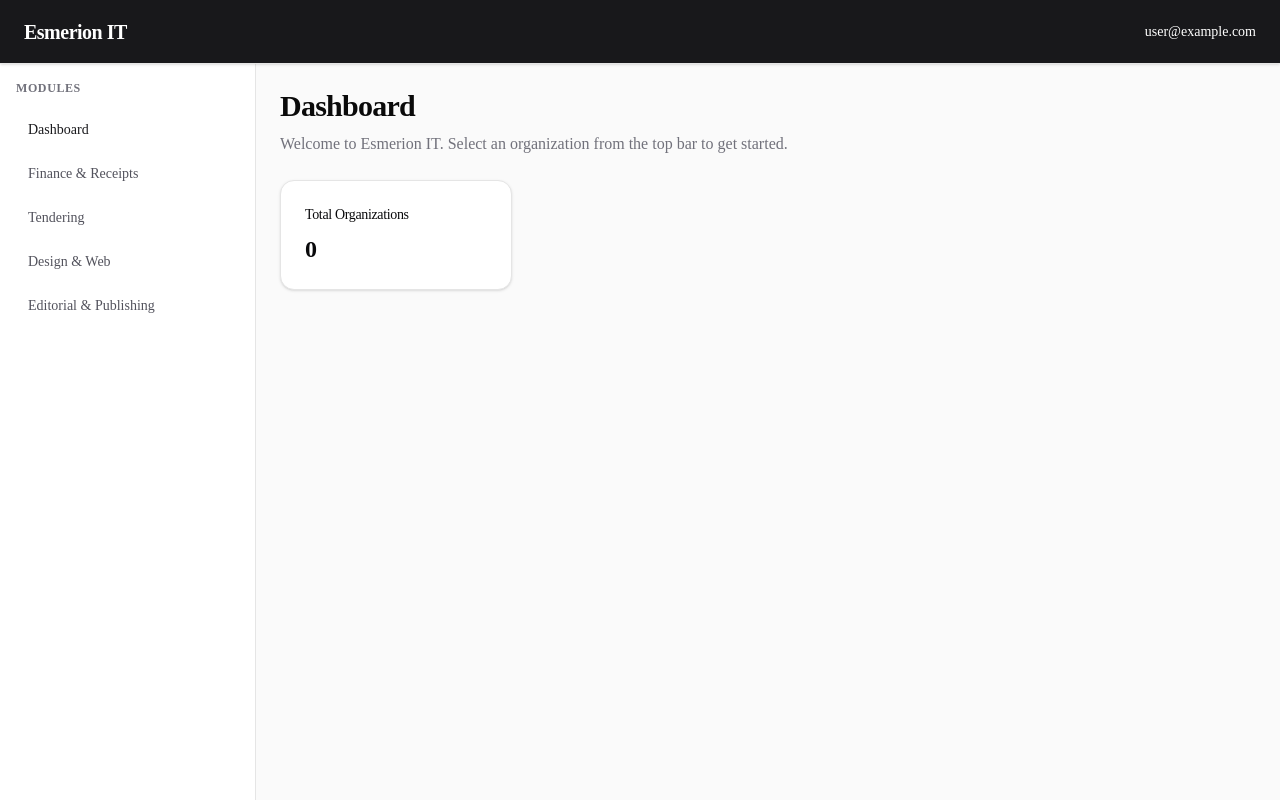
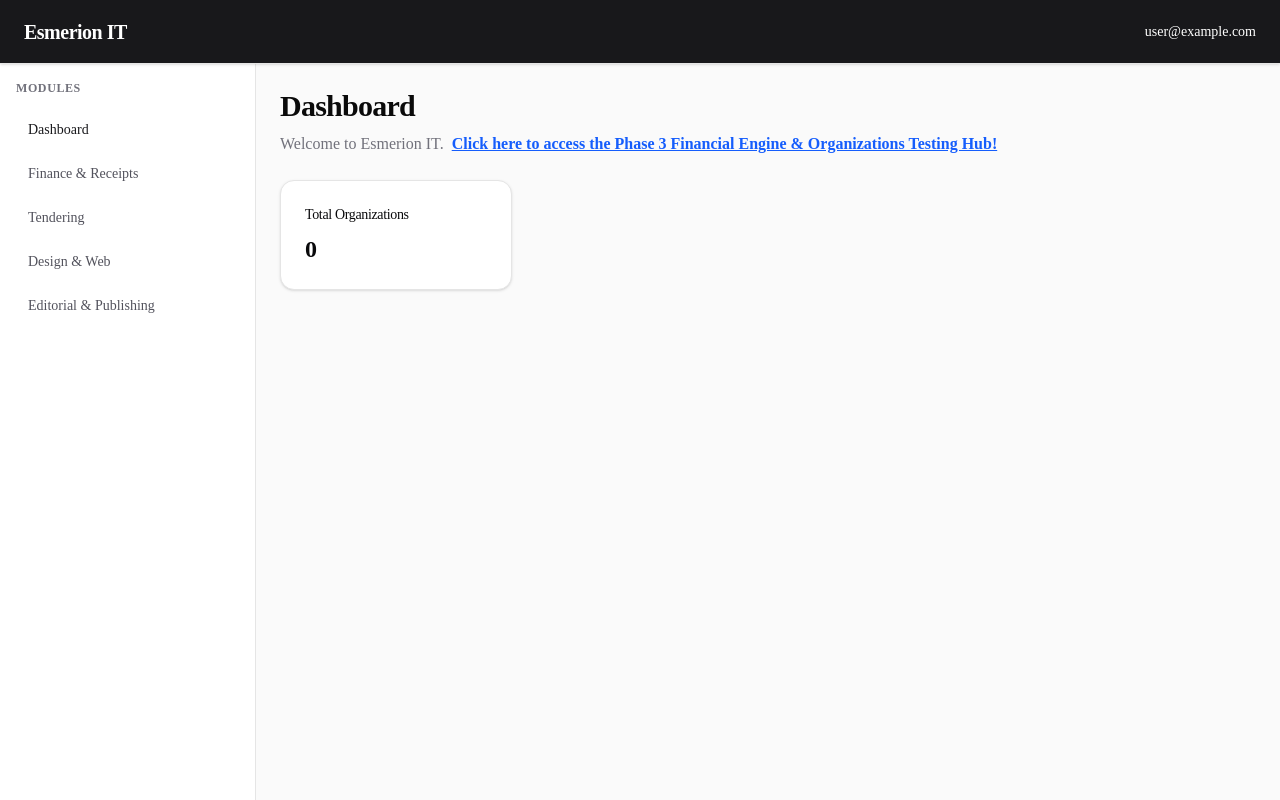
Before and after one commit to MosesAbuya/esmerion-it, a Next.js app: page / in a window 1280 px wide. Built offline with nearby package versions, Linux system fonts and the light colour scheme; no server answers; sample sign-in values are in the browser's storage.

Commit message:
fix: await params in all dynamic routes for Next 15

```diff
--- a/make-superadmin.ts
+++ b/make-superadmin.ts
@@ -1 +1 @@
-import { PrismaClient } from '@prisma/client'; const prisma = new PrismaClient(); async function main() { const email = process.argv[2]; if(!email) { console.error('Please provide an email'); return; } const user = await prisma.user.upsert({ where: { email }, update: { isSystemSuperadmin: true }, create: { email, isSystemSuperadmin: true } }); console.log('Successfully made', email, 'a superadmin!'); } main().finally(() => prisma.\$disconnect\());
+import { prisma } from './src/auth'; async function main() { const email = process.argv[2]; if (!email) return console.log('Pass email as argument'); await prisma.user.upsert({ where: { email }, update: { isSystemSuperadmin: true }, create: { email, isSystemSuperadmin: true } }); console.log('Done!'); } main().finally(() => console.log('Finished.'));
--- a/src/app/dashboard/[orgId]/accounting/chart-of-accounts/page.tsx
+++ b/src/app/dashboard/[orgId]/accounting/chart-of-accounts/page.tsx
@@ -1,8 +1,8 @@
 import { prisma } from "@/auth";
 
-export default async function ChartOfAccountsPage({ params }: { params: { orgId: string } }) {
+export default async function ChartOfAccountsPage({ params }: { params: Promise<{ orgId: string }> }) {
   const accounts = await prisma.ledgerAccount.findMany({
-    where: { organizationId: params.orgId },
+    where: { organizationId: (await params).orgId },
     orderBy: { code: 'asc' }
   });
 
--- a/src/app/dashboard/[orgId]/accounting/journal-entries/page.tsx
+++ b/src/app/dashboard/[orgId]/accounting/journal-entries/page.tsx
@@ -1,9 +1,9 @@
 import { prisma } from "@/auth";
 import Link from "next/link";
 
-export default async function JournalEntriesPage({ params }: { params: { orgId: string } }) {
+export default async function JournalEntriesPage({ params }: { params: Promise<{ orgId: string }> }) {
   const entries = await prisma.journalEntry.findMany({
-    where: { organizationId: params.orgId },
+    where: { organizationId: (await params).orgId },
     orderBy: { date: 'desc' },
     include: {
       lines: {
--- a/src/app/dashboard/[orgId]/accounting/trial-balance/page.tsx
+++ b/src/app/dashboard/[orgId]/accounting/trial-balance/page.tsx
@@ -1,9 +1,9 @@
 import { prisma } from "@/auth";
 
-export default async function TrialBalancePage({ params }: { params: { orgId: string } }) {
+export default async function TrialBalancePage({ params }: { params: Promise<{ orgId: string }> }) {
   // Fetch all accounts with their lines
   const accounts = await prisma.ledgerAccount.findMany({
-    where: { organizationId: params.orgId },
+    where: { organizationId: (await params).orgId },
     include: {
       journalLines: {
         where: {
--- a/src/app/dashboard/[orgId]/layout.tsx
+++ b/src/app/dashboard/[orgId]/layout.tsx
@@ -8,13 +8,13 @@ export default async function DashboardLayout({
   params,
 }: {
   children: ReactNode;
-  params: { orgId: string };
+  params: Promise<{ orgId: string }>;
 }) {
   const session = await auth();
   if (!session?.user) redirect("/api/auth/signin");
 
   const org = await prisma.organization.findUnique({
-    where: { id: params.orgId }
+    where: { id: (await params).orgId }
   });
 
   if (!org) redirect("/dashboard");
--- a/src/app/dashboard/[orgId]/page.tsx
+++ b/src/app/dashboard/[orgId]/page.tsx
@@ -1,8 +1,8 @@
 import { prisma } from "@/auth";
 
-export default async function OrgDashboard({ params }: { params: { orgId: string } }) {
-  const accountCount = await prisma.ledgerAccount.count({ where: { organizationId: params.orgId } });
-  const journalCount = await prisma.journalEntry.count({ where: { organizationId: params.orgId } });
+export default async function OrgDashboard({ params }: { params: Promise<{ orgId: string }> }) {
+  const accountCount = await prisma.ledgerAccount.count({ where: { organizationId: (await params).orgId } });
+  const journalCount = await prisma.journalEntry.count({ where: { organizationId: (await params).orgId } });
 
   return (
     <div>
--- a/src/app/page.tsx
+++ b/src/app/page.tsx
@@ -1,5 +1,6 @@
 import { auth } from "@/auth"
 import { redirect } from "next/navigation"
+import Link from "next/link"
 
 export default async function Home() {
   const session = await auth()
@@ -12,7 +13,12 @@ export default async function Home() {
     <div className="space-y-6">
       <div>
         <h1 className="text-3xl font-bold tracking-tight">Dashboard</h1>
-        <p className="text-zinc-500 mt-2">Welcome to Esmerion IT. Select an organization from the top bar to get started.</p>
+        <p className="text-zinc-500 mt-2">
+          Welcome to Esmerion IT.
+          <Link href="/dashboard" className="text-blue-600 underline font-semibold ml-2">
+            Click here to access the Phase 3 Financial Engine & Organizations Testing Hub!
+          </Link>
+        </p>
       </div>
 
       <div className="grid gap-4 md:grid-cols-2 lg:grid-cols-4">
--- a/src/lib/accounting/seed.ts
+++ b/src/lib/accounting/seed.ts
@@ -13,7 +13,7 @@ export async function seedChartOfAccounts(organizationId: string) {
     { code: '1200', name: 'Accounts Receivable', type: 'ASSET' },
     { code: '2000', name: 'Accounts Payable', type: 'LIABILITY' },
     { code: '2100', name: 'Taxes Payable', type: 'LIABILITY' },
-    { code: '3000', name: 'Owner\\'s Equity', type: 'EQUITY' },
+    { code: '3000', name: "Owner's Equity", type: 'EQUITY' },
     { code: '3100', name: 'Retained Earnings', type: 'EQUITY' },
     { code: '4000', name: 'Sales Revenue', type: 'REVENUE' },
     { code: '4100', name: 'Service Revenue', type: 'REVENUE' },
```
